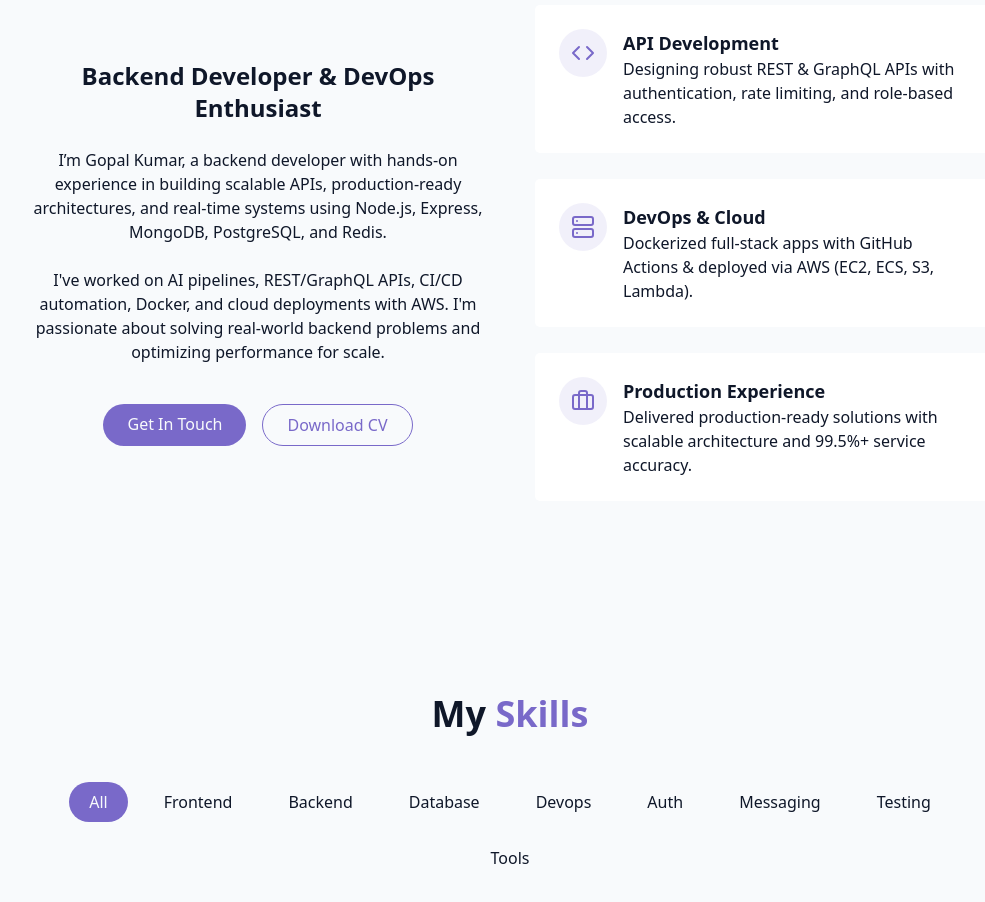
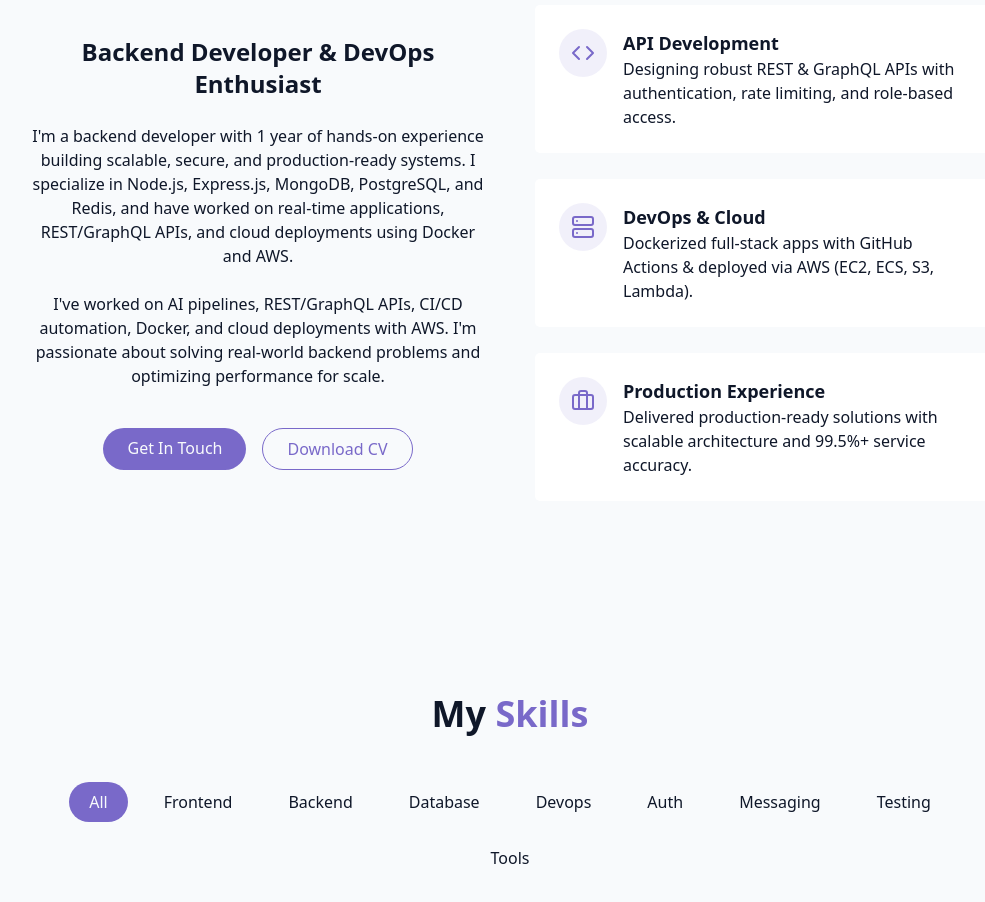
Before and after one commit to kumar-gopal/Portfolio, a React (Vite) app: page / in a window 1280 px wide. Shown: the part 980-1882 px from the top of the page, without its empty margins (130-1115 px from the left). Built offline with nearby package versions, Linux system fonts and the light colour scheme.

Commit message:
add desc

```diff
--- a/index.html
+++ b/index.html
@@ -7,7 +7,8 @@
 
     <!-- ✅ Updated Title & Meta -->
     <title>Gopal Kumar – Backend Developer Portfolio</title>
-    <meta name="description" content="Explore Gopal Kumar's backend projects built with Node.js, MongoDB, Redis, GraphQL, and scalable APIs.">
+    <meta name="author" content="Gopal kumar">
+    <meta name="description" content="I'm a backend developer passionate about building scalable, efficient, and reliable server-side systems. I specialize in developing RESTful and GraphQL APIs using Node.js, Express.js, and Django. My work spans real-time systems, caching with Redis, database design (MongoDB, PostgreSQL), and cloud deployments with Docker and AWS ECS. I’ve delivered production-grade applications with CI/CD pipelines, Nginx reverse proxies, and secure authentication flows (JWT, OAuth). I thrive in fast-paced environments and focus on writing clean, maintainable code that powers modern web applications. My portfolio reflects real-world experience solving backend challenges and delivering robust infrastructure that supports growth.">
 
     <!-- ✅ Open Graph (for LinkedIn, Facebook, etc.) -->
     <meta property="og:title" content="Gopal Kumar – Backend Developer Portfolio" />
--- a/src/components/AboutSection.jsx
+++ b/src/components/AboutSection.jsx
@@ -13,8 +13,7 @@ export const AboutSection = () => {
             <h3 className="text-2xl font-semibold">Backend Developer & DevOps Enthusiast</h3>
 
             <p className="text-muted-foreground">
-              I’m Gopal Kumar, a backend developer with hands-on experience in building scalable APIs,
-              production-ready architectures, and real-time systems using Node.js, Express, MongoDB, PostgreSQL, and Redis.
+               I'm a backend developer with 1 year of hands-on experience building scalable, secure, and production-ready systems. I specialize in Node.js, Express.js, MongoDB, PostgreSQL, and Redis, and have worked on real-time applications, REST/GraphQL APIs, and cloud deployments using Docker and AWS.
             </p>
 
             <p className="text-muted-foreground">
```
